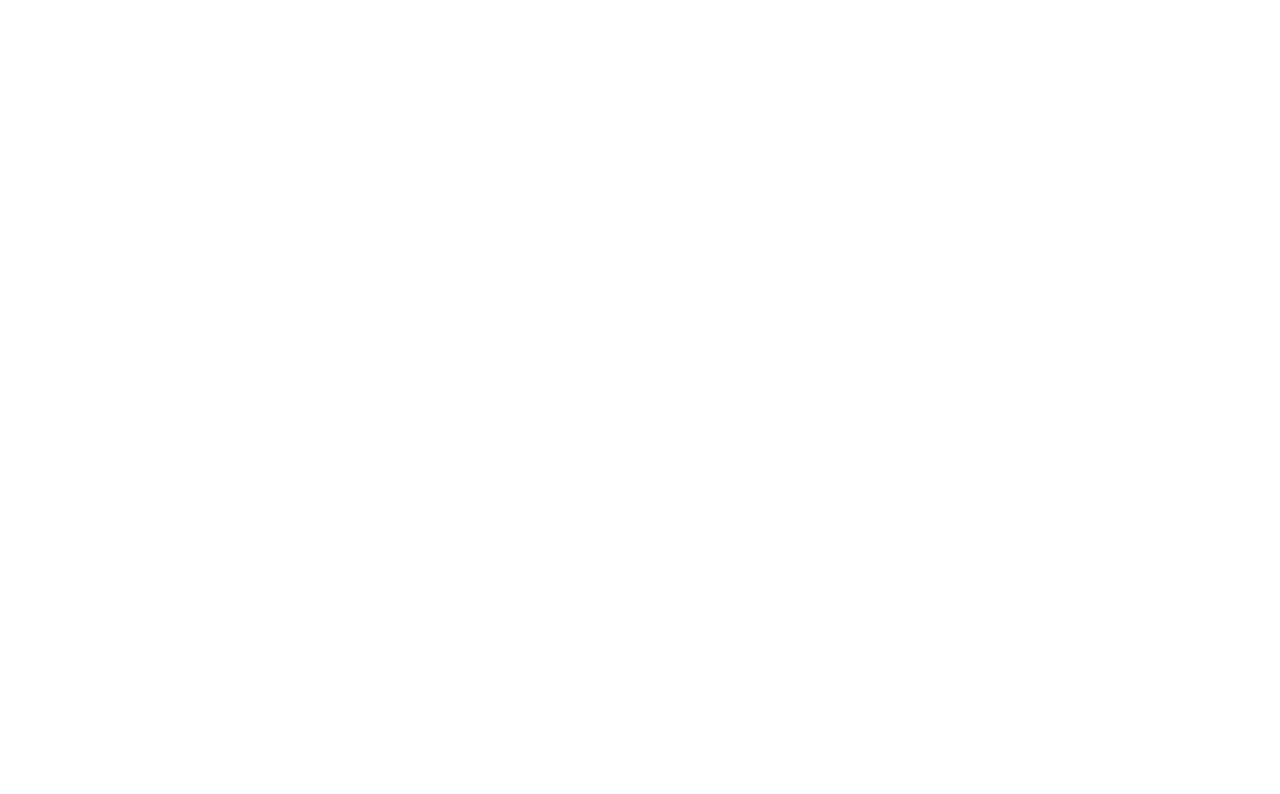
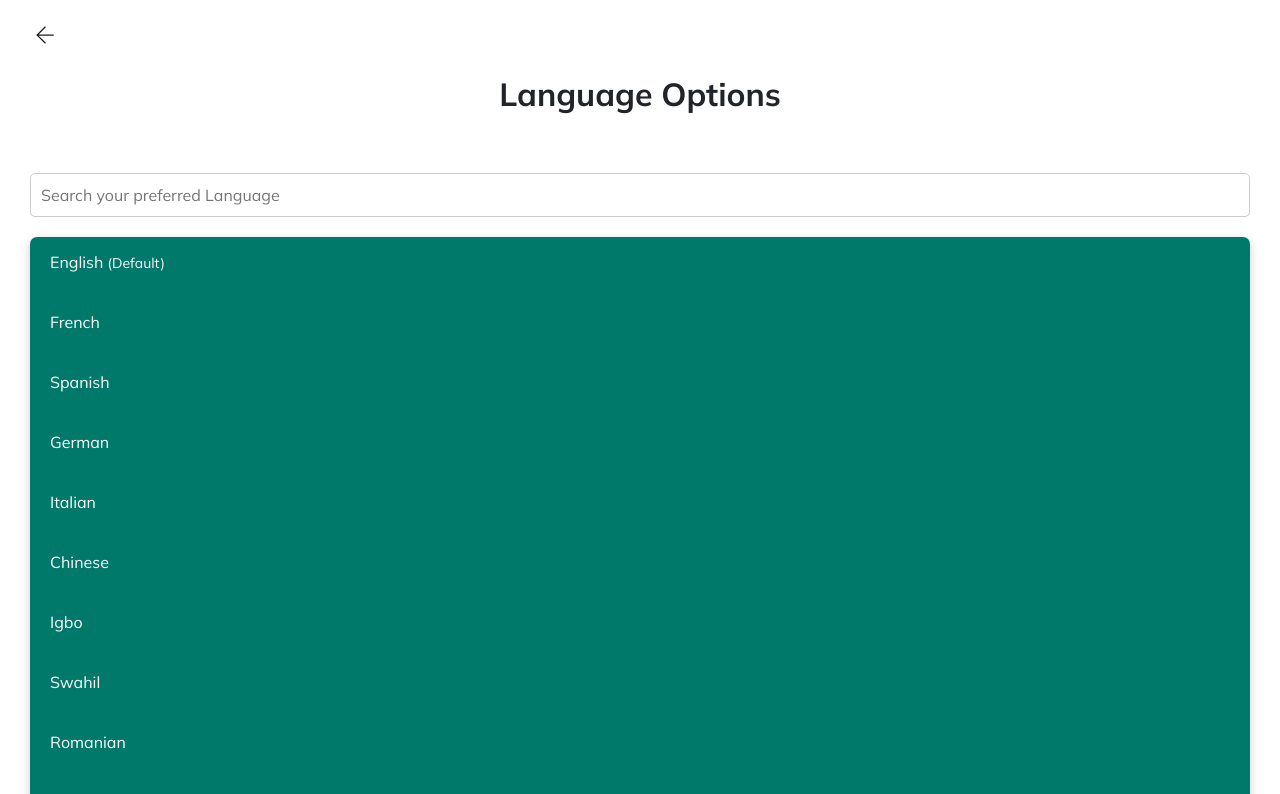
Before and after one commit to MiracleChibuike/estate-app, a React (Vite) app: page /Langs in a window 1280 px wide. Before the commit this address had no page. Shown: the top 794 px of the page. Built offline with nearby package versions, Linux system fonts and the light colour scheme; a web font is replaced by a local one.

Commit message:
added the front-end of the Keev estate

```diff
--- a/src/App.jsx
+++ b/src/App.jsx
@@ -16,6 +16,8 @@
 import Contact from './components/Contact';
 import About from './components/About';
 import Blogs from './components/Blogs'
+import LanguagesOpt from './components/LanguagesOpt';
+import Currency from './components/Currency';
 import { HelmetProvider} from 'react-helmet-async'
 
 function App() {
@@ -37,6 +39,8 @@
             <Route path="/EditProfile" element={<ProfileEdit />} />
             <Route path="/Blogs" element={<Blogs />} />
             <Route path="/Contact" element={<Contact />} />
+            <Route path="/Langs" element={<LanguagesOpt />} />
+            <Route path="/Currency" element={<Currency />} />
           </Routes>
         </Router>
       </HelmetProvider>
--- /dev/null
+++ b/src/components/Currency.jsx
@@ -0,0 +1,96 @@
+import React from "react";
+import { useState, useEffect, useRef } from "react";
+import { useNavigate } from "react-router-dom";
+import "./Dashboard.css";
+import backlink from "../assets/backlink.svg";
+import { Helmet } from "react-helmet-async";
+import axios from "axios";
+
+const Currency = () => {
+    // Navigate to the DashBoard Component
+      const backNav = useNavigate();
+
+        const navigateBack = () => {
+            backNav("/Dashboard");
+        };
+
+        // Fetch data
+        const [isFlagVisible, setIsFlagVisible] = useState("");
+
+        useEffect(() => {
+           const fetchData = async () => {
+            try {
+                const apiURL = await axios.get(
+                  "https://restcountries.com/v3.1/currency/cop"
+                );
+                const apiData = apiURL.data[0].flags.png;
+                const apiName = apiURL.data;
+                console.log(apiName);
+                apiName.forEach((currency) => {
+                    const allCurrency = currency.name;
+                    console.log(allCurrency)
+                });
+                setIsFlagVisible(apiData);
+            } catch (error) {
+                console.log(error)
+            }
+           };
+           fetchData();
+        }, [])
+  return (
+    <>
+      <Helmet>
+        <title>Select Your Preferred Currency - KEEV</title>
+        <meta name="description" content="Currency page select your currency" />
+      </Helmet>
+      <div className="container_Dashboard lang-Container">
+        <div className="icon_Back">
+          <img src={backlink} id="backLink" onClick={navigateBack} alt="" />
+        </div>
+        <div className="pageHead">
+          <h2>Currency Preference</h2>
+        </div>
+        {/* Currency container */}
+        <div className="currencySelect">
+          <div className="inputCurrency">
+            <input
+              type="search"
+              id="search-input"
+              placeholder="Search your preferred Currency"
+              //   ref={inputSearch}
+            />
+          </div>
+          {/* CurrencyLists */}
+          <div className="currencyLists">
+            <div className="currencyitem"></div>
+            {isFlagVisible && (
+              <div className="currencyitem">
+                <img src={isFlagVisible} alt="" />
+                <div className="currencyDesc">
+                  <p>
+                    <strong style={{ position: "relative", top: "5px" }}>
+                      COP
+                    </strong>
+                  </p>
+                  <p style={{ position: "relative", top: "-7px" }}>
+                    Colombian Peso
+                  </p>
+                </div>
+              </div>
+            )}
+            <div className="currencyitem"></div>
+            <div className="currencyitem"></div>
+            <div className="currencyitem"></div>
+            <div className="currencyitem"></div>
+            <div className="currencyitem"></div>
+            <div className="currencyitem"></div>
+            <div className="currencyitem"></div>
+            <div className="currencyitem"></div>
+          </div>
+        </div>
+      </div>
+    </>
+  );
+};
+
+export default Currency;
--- a/src/components/Dashboard.css
+++ b/src/components/Dashboard.css
@@ -136,7 +136,7 @@
 .personalInfo h2{
     text-align: center;
 }
-#userForm{
+#userForm, .langSearch{
     margin: 35px 0;
 }
 .fullName, .userName, .email, .mobile, .location{
@@ -144,7 +144,59 @@
     display: flex;
     flex-direction: column;
 }
-.fullName input, .userName input, .email input, .mobile input, .location select, #location-user{
+.languageModalSuccess{
+    background: var(--green-deem);
+    border-radius: 5px;
+    padding: 10px;
+    box-shadow: 0 2.9px 10px #ccc;
+}
+#search-input{
+    width: 100%;
+    border: 1px solid #ccc;
+    padding: 9px 10px;
+}
+.searchList, .currencyLists{
+    width: 100%;
+    background: var(--clr-logo);
+    color: var(--primary-white);
+    border-radius: 7px;
+    /* padding: 15px 20px; */
+    box-shadow: 0 2.9px 10px #ccc;
+    transition: transform 0.9s, background-color 0.9s ease;
+}
+.searchList div, .currencyLists div{
+    padding: 13px 10px;
+    margin: 10px;
+    transition: transform 0.9s, background-color 0.9s ease;
+    border-radius: 4px;
+}
+.searchList div:hover, .currencyLists div:hover{
+    transition: .4s;
+     background: var(--green-deem);
+     cursor: pointer;
+}
+.currencyLists div{
+    display: flex;
+    position: relative;
+    top: -20px;
+    /* flex-direction: column; */
+}
+.currencyDesc{
+    display: flex;
+    flex-direction: column;
+    /* margin: 0 10px; */
+}
+.currencyLists div img{
+    width: 55px;
+    height: 55px;
+    border-radius: 50%;
+}
+/* #search-input:focus{
+    outline: 2px solid var(--clr-light-green);
+} */
+.fullName input, .userName input, .email input,
+.mobile input, .location select, #location-user, .inputLang input,
+.inputCurrency input{
     padding: 7px 10px;
     margin: 10px 0;
     outline: none;
@@ -152,7 +204,8 @@
     border-radius: 5px;
 }
 .fullName input:focus, .userName input:focus, .email input:focus,
-.mobile input:focus, .location select:focus, #location-user:focus{
+.mobile input:focus, .location select:focus, #location-user:focus,
+.inputLang input:focus, .inputCurrency input:focus{
     border: 1px solid var(--clr-logo);
     outline: 2px solid var(--clr-logo);
     transition: .2s;
--- a/src/components/Dashboard.jsx
+++ b/src/components/Dashboard.jsx
@@ -24,12 +24,26 @@
     });
   }, []);
 
+  // navigate to language Page
+  const langNav = useNavigate();
+
+  const navigateToLang = () => {
+    langNav("/Langs");
+  };
+
+  // Navigate to the Currency Component
+  const currencyNav = useNavigate();
+
+  const loadCurrencyComponent = () => {
+    currencyNav("/Currency");
+  }
+
   return (
     <>
-    <Helmet>
+      <Helmet>
         <title>General Information | KEEV</title>
         <meta name="description" content="General Information Page" />
-    </Helmet>
+      </Helmet>
       <div className="container_Dashboard">
         <div className="icon_Back">
           <img src={backlink} id="backLink" onClick={backLinkNav} alt="" />
@@ -43,8 +57,8 @@
             Profile Settings
           </button>
           <button>Property Alerts</button>
-          <button>Currency Preferences</button>
-          <button>Language Options</button>
+          <button onClick={loadCurrencyComponent}>Currency Preferences</button>
+          <button onClick={navigateToLang}>Language Options</button>
           <button>Terms And Conditions</button>
           <button>Help</button>
           <button>Location Preferences</button>
--- /dev/null
+++ b/src/components/LanguagesOpt.jsx
@@ -0,0 +1,136 @@
+import React, { useRef } from "react";
+import { useState, useEffect } from "react";
+import backlink from "../assets/backlink.svg";
+import { Helmet } from "react-helmet-async";
+import { useNavigate } from "react-router-dom";
+import "./Dashboard.css";
+
+
+const LanguagesOpt = () => {
+
+    const backNav = useNavigate();
+
+    const navigateBack = () => {
+        backNav("/Dashboard");
+    };
+
+ const inputSearch = useRef(null);
+ const allLangs = useRef([]);
+ const [isLanguageVisible, setislanguageVisible] = useState(true);
+ allLangs.current = document.querySelectorAll(".langItem");
+ const arrayLangs = [allLangs.current];
+ console.log(arrayLangs);
+ const [isModalsuccess, setIsModalSuccess] = useState('')
+
+useEffect(() => {
+  allLangs.current = document.querySelectorAll(".langItem");
+
+  const searchLangs = () => {
+    const filterSearch = inputSearch.current.value.toLowerCase();
+    let matFoundText = false;
+
+    allLangs.current.forEach((lang) => {
+      const langText = lang.textContent;
+      console.log(langText);
+      if (langText.toLowerCase().includes(filterSearch)) {
+        matFoundText = true;
+        lang.style.display = "block";
+      }else{
+        lang.style.display = "none";
+      }
+    });
+
+    setislanguageVisible(matFoundText);
+  };
+
+  inputSearch.current.addEventListener("input", searchLangs)
+
+  // return () => {
+  //   inputSearch.current.removeEventListener("input", searchLangs);
+  // };
+}, []);
+
+useEffect(() => {
+  const appendvalue = () => {
+    allLangs.current = document.querySelectorAll(".langItem");
+    allLangs.current.forEach((langs) => {
+      const langItem = langs.textContent;
+      langs.addEventListener("click", () => {
+        inputSearch.current.value = langItem;
+        setIsModalSuccess(`Page Language set to ${langItem} successfully`);
+        setTimeout(() => {
+            setIsModalSuccess('')
+        }, 4000)
+        // alert(`Clicked ${langItem}`);
+      });
+    });
+  };
+  appendvalue();
+}, []);
+
+
+
+
+        return (
+          <>
+            <Helmet>
+              <title>Select Your Preffered Language</title>
+              <meta name="description" content="language Preference" />
+            </Helmet>
+
+            <div className="container_Dashboard lang-Container">
+              <div className="icon_Back">
+                <img
+                  src={backlink}
+                  id="backLink"
+                  onClick={navigateBack}
+                  alt=""
+                />
+              </div>
+              <div className="pageHead">
+                <h2>Language Options</h2>
+              </div>
+              {isModalsuccess && (
+                <div className="languageModalSuccess">
+                  <p>{isModalsuccess}</p>
+                </div>
+              )}
+              <div className="langSearch">
+                {/* Replace with Google Translate API */}
+                <div className="inputLang">
+                  <input
+                    type="search"
+                    id="search-input"
+                    placeholder="Search your preferred Language"
+                    ref={inputSearch}
+                  />
+                </div>
+                {!isLanguageVisible && (
+                  <div className="errorMessage">
+                    <p>No languages found for your search</p>
+                  </div>
+                )}
+                <div className="searchList">
+                  {/* <ul id="langList"> */}
+                  <div className="langItem">English <small>(Default)</small> </div>
+                  <div className="langItem">French</div>
+                  <div className="langItem">Spanish</div>
+                  <div className="langItem">German</div>
+                  <div className="langItem">Italian</div>
+                  <div className="langItem">Chinese</div>
+                  <div className="langItem">Igbo</div>
+                  <div className="langItem">Swahil</div>
+                  <div className="langItem">Romanian</div>
+                  <div className="langItem">Swedish</div>
+                  <div className="langItem">Yoruba</div>
+                  <div className="langItem">Hausa</div>
+                  <div className="langItem">Efik</div>
+                  {/* </ul> */}
+                </div>
+              </div>
+            </div>
+          </>
+        );
+};
+
+export default LanguagesOpt
```
Also changed, not shown: src/components/Contact.jsx (line endings or trailing spaces).
